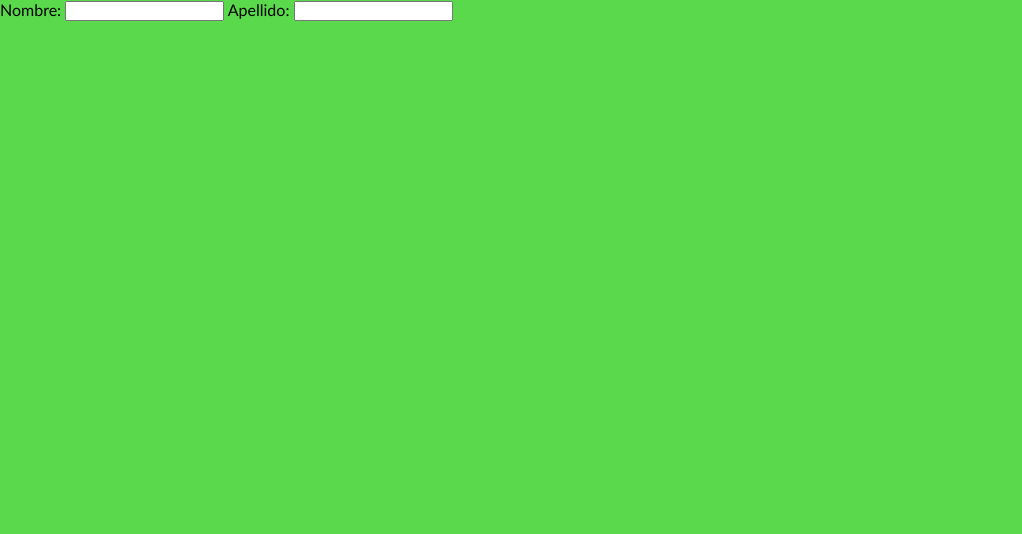
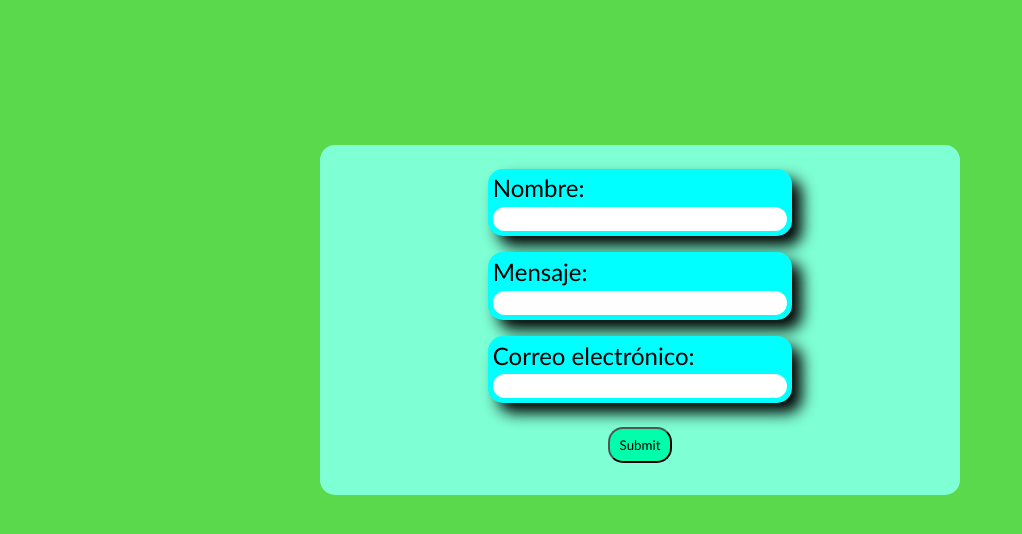
Before and after one commit to ianfranfn/desafio-12, a website built with Vite: page pages/formulario.html in a window 1280 px wide. Shown: the whole page, without its empty margins (0-1022 px from the left). Built offline with nearby package versions, Linux system fonts and the light colour scheme.

Commit message:
finalizacion ejercicio-D, finalizacion de desafio 12 con actualizacion de README, html y scss

```diff
--- a/pages/formulario.html
+++ b/pages/formulario.html
@@ -5,16 +5,29 @@
     <meta name="viewport" content="width=device-width, initial-scale=1.0">
     <title>Ejercicio-C</title>
 </head>
-<body>
-    <form action="">
-        <label for="name"> Nombre:
-            <input type="text">
-        </label>
-        <label for="email"> Apellido:
-            <input type="email">
-        </label>
+<body id="formulario">
+    <form method="get" class="formulario">
+        <div class="formulario__etiqueta-contenedor">
+            <label for="nombre" class="formulario__etiqueta-nombre"> Nombre:
+                <input type="text" name="nombre" id="nombre" placeholder="a" class="formulario__input">
+            </label>
+        </div>
+        <div class="formulario__etiqueta-contenedor" id="mensaje">
+            <label for="mjs" class="formulario__etiqueta-mensaje"> Mensaje:
+                <input type="text" name="mensaje" id="mjs" placeholder="a" class="formulario__input">
+            </label>
+        </div>
+        <div class="formulario__etiqueta-contenedor" id="correo">
+            <label for="email" class="formulario__etiqueta-correo"> Correo electrónico:
+                <input type="email" name="email" id="email" class="formulario__input" placeholder="a">
+            </label>
+        </div>
+        <div class="formulario__boton">
+            <input type="submit" id="boton">
+        </div>
     </form>
 
     <script type="module" src="/main.js"></script>
 </body>
+
 </html>
--- a/scss/formulario.scss
+++ b/scss/formulario.scss
@@ -0,0 +1,135 @@
+#formulario {
+    display: flex;
+    align-items: center;
+    justify-content: center;
+    @media screen and (min-width: 1200px) {
+        height: 50vmax;
+    }
+}
+
+.formulario {
+    background-color: aquamarine;
+    display: flex;
+    flex-direction: column;
+    justify-content: center;
+    padding: 1rem;
+    border-radius: 15px;
+
+    @media screen and (min-width: 576px) {
+        flex-direction: row;
+        flex-wrap: wrap;
+        align-items: flex-start;
+        justify-content: flex-start;
+    }
+
+    @media screen and (min-width: 768px) {
+        width: 70%;
+        align-items: center;
+        justify-content: center;
+    }
+
+    @media screen and (min-width: 992px) {
+        flex-direction: column;
+        width: 50%;
+    }
+
+    &__etiqueta-contenedor{
+        background-color: aqua;
+        border-radius: 15px;
+        margin: 0.5rem;
+        padding: 0.3rem;
+        width: 60%;
+
+        @media screen and (min-width: 576px) {
+            width: 40%;
+        }
+
+        @media screen and (min-width: 768px) {
+            height: 70%;
+        }
+
+        @media screen and (min-width: 992px) {
+          width: 50%;
+          box-shadow: 10px 10px 15px;
+        }
+
+        @media screen and (min-width: 1400px) {
+             margin: 2rem;
+        }
+
+    }
+
+    &__etiqueta-nombre {
+        @media screen and (min-width: 768px) {
+            font-size: 1.5em;
+        }
+
+    }
+
+    &__etiqueta-mensaje {
+        @media screen and (min-width: 576px) {
+            align-self: flex-start;
+            justify-self: flex-start;
+        }
+
+        @media screen and (min-width: 768px) {
+            font-size: 1.5em;
+        }
+
+        @media screen and (min-width: 992px) {
+            margin-bottom: 2rem;
+        }
+    }
+
+    &__etiqueta-correo {
+        @media screen and (min-width: 768px) {
+            font-size: 1.5em;
+        }
+    }
+
+    &__boton {
+        @media screen and (min-width: 576px) {
+            padding: 1rem;
+        }
+
+        @media screen and (min-width: 1400px) {
+
+        }
+    }
+
+    &__input {
+        @media screen and (min-width: 992px) {
+            width: 100%;
+            height: 1.5rem;
+            border: 0;
+            border-radius: 15px;
+            font-size: 0.8em;
+        }
+    }
+
+}
+
+
+::placeholder {
+    color: transparent
+}
+
+#boton {
+    @media screen and (min-width: 576px) {
+        padding: 0.5rem;
+        width: 4rem;
+        border-radius: 15px;
+        background-color: rgb(0, 255, 170);
+    }
+
+    @media screen and (min-width: 1400px) {
+        width: 7rem;
+        padding: 1rem;
+    }
+}
+
+#correo {
+    @media screen and (min-width: 768px) {
+        width: 50%;
+    }
+}
```
Also changed, not shown: README.md.
